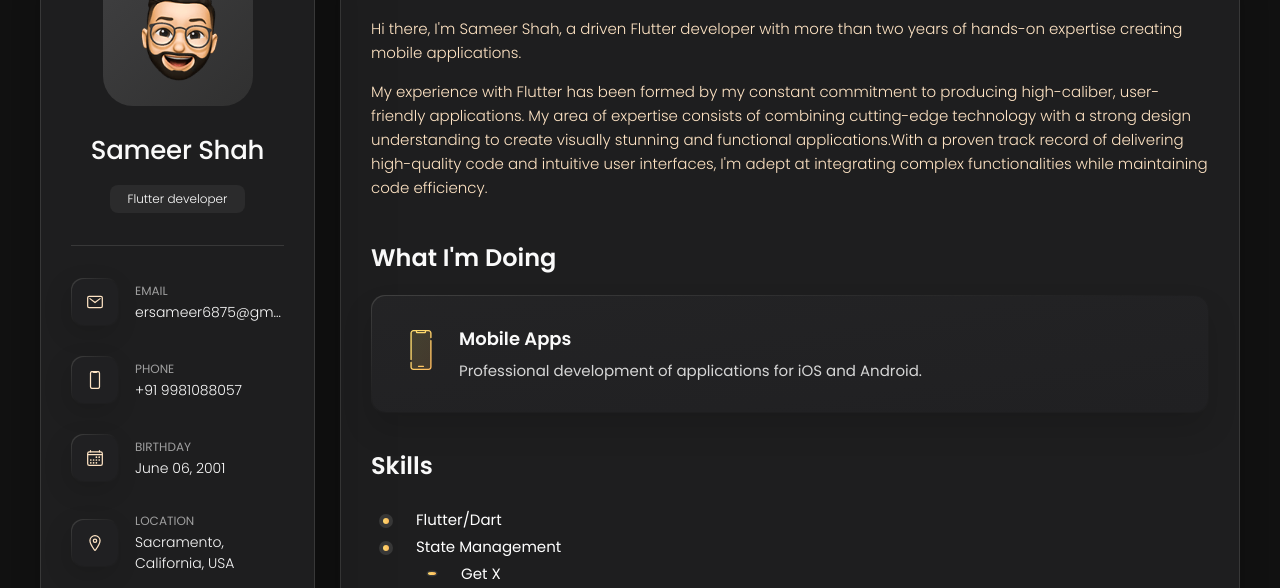
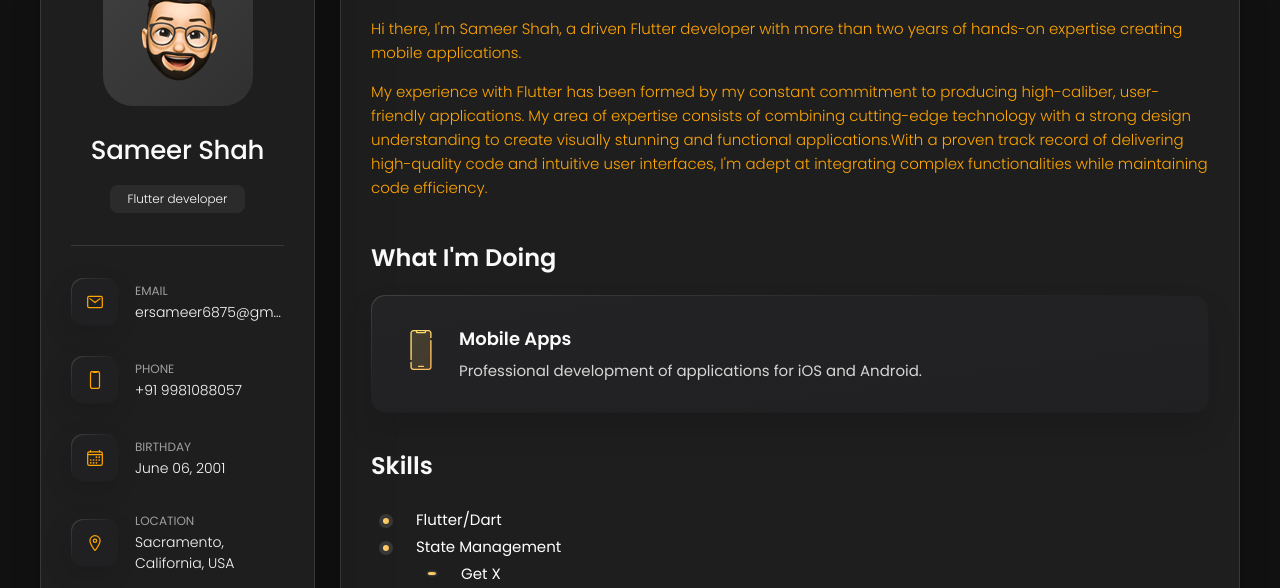
Before and after one commit to sameer6875/portfolionew, a plain HTML site: page index.html in a window 1280 px wide. Shown: the part 162-750 px from the top of the page. Drawn offline with nearby package versions, Linux system fonts and the light colour scheme.

Commit message:
Update style.css

```diff
--- a/assets/css/style.css
+++ b/assets/css/style.css
@@ -122,7 +122,7 @@
 *, *::before, *::after {
   margin: 0;
   padding: 0;
-  color: bisque;
+  color: orange;
   box-sizing: border-box;
 }
 
```
